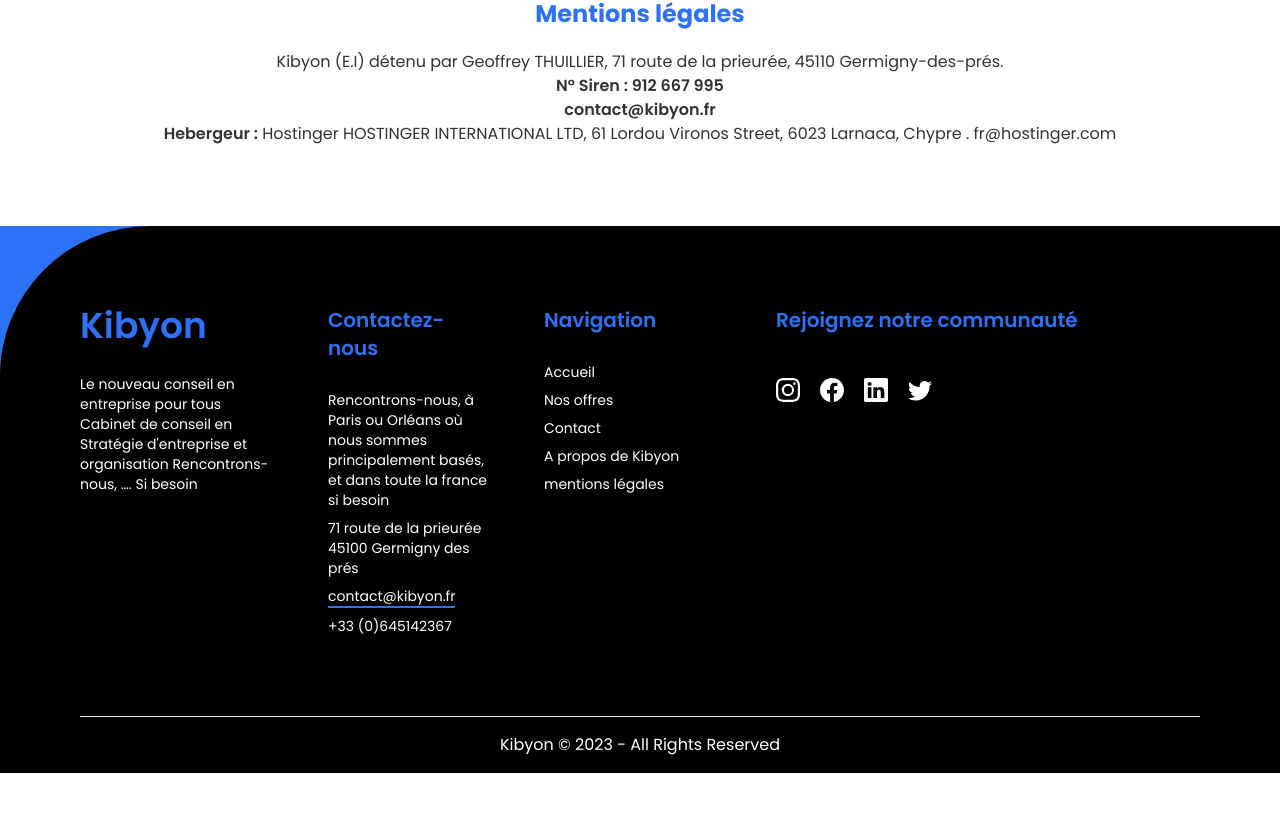
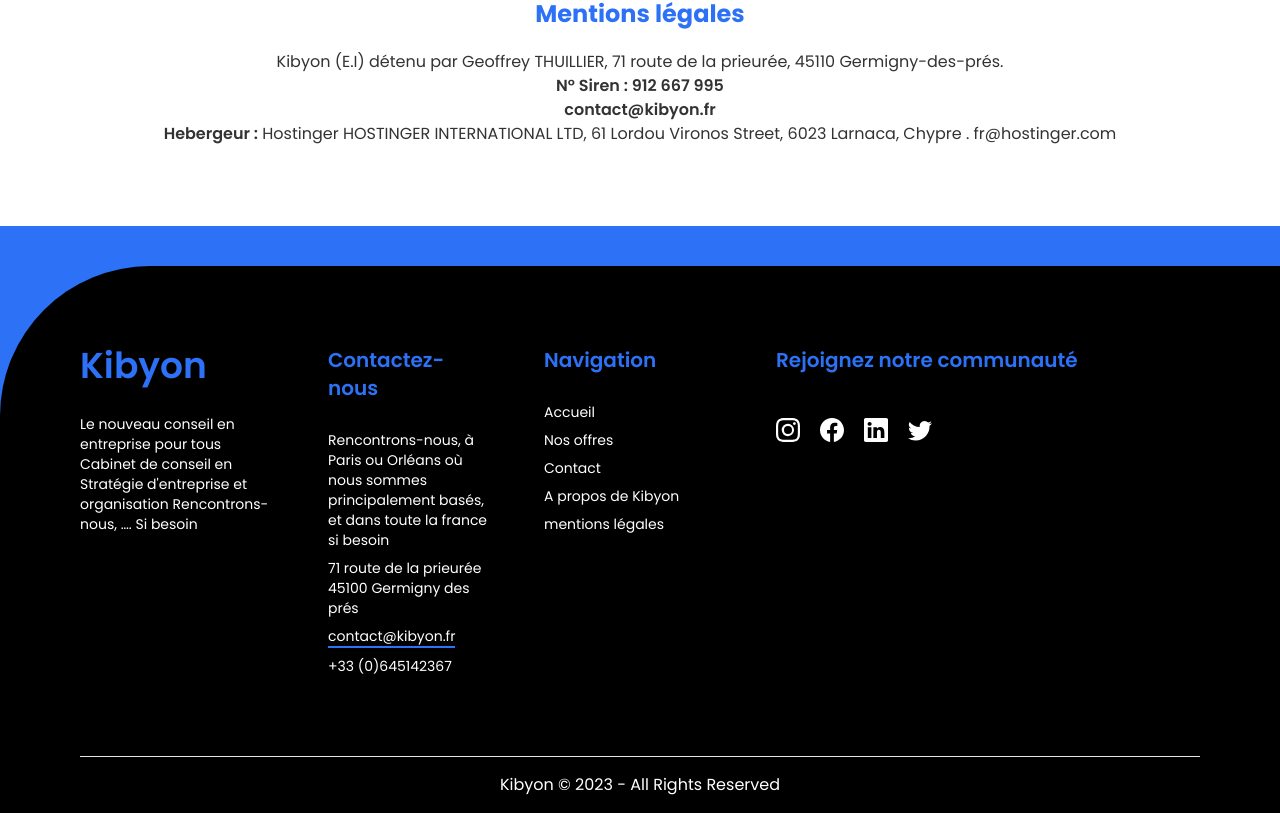
Before and after one commit to md-ashikur/kibyon-client, a React (Create React App) app: page /legal in a window 1280 px wide. Shown: the part 3954-4767 px from the top of the page. Before the commit the page ends 4727 px from the top, so only its background shows below. Built offline with nearby package versions, Linux system fonts and the light colour scheme.

Commit message:
footer update

```diff
--- a/package.json
+++ b/package.json
@@ -10,6 +10,7 @@
     "gsap": "^3.11.4",
     "react": "^18.2.0",
     "react-accessible-accordion": "^5.0.0",
+    "react-cookie-consent": "^8.0.1",
     "react-dom": "^18.2.0",
     "react-hook-form": "^7.43.2",
     "react-icons": "^4.7.1",
--- a/src/Components/Footer/Footer.jsx
+++ b/src/Components/Footer/Footer.jsx
@@ -3,10 +3,10 @@
 import { BsInstagram, BsFacebook, BsLinkedin, BsTwitter } from "react-icons/bs";
 
 const Footer = () => {
-
-
   return (
     <div className="bg-secondary">
+      <div className="bg-secondary h-10"></div>
+
       <footer className="footer grid lg:grid-cols-5 lg:gap-10 px-20 py-20 bg-primary text-base-100 rounded-tl-[150px]">
         <div>
           <span className="font-semibold mb-5 text-4xl text-secondary">
@@ -107,7 +107,7 @@
         </div>
       </footer>
       <div className="bg-primary">
-      <div className="border-t mx-20"></div>
+        <div className="border-t mx-20"></div>
       </div>
       <footer className="items-center justify-center flex px-10 py-4 bg-primary text-base-100">
         <p>Kibyon © {new Date().getFullYear()} - All Rights Reserved</p>
--- a/src/Pages/LegalPage/LegalPage.jsx
+++ b/src/Pages/LegalPage/LegalPage.jsx
@@ -323,6 +323,7 @@
         <p className="font-semibold">contact@kibyon.fr</p>
         <p><span className="font-semibold">Hebergeur :</span> Hostinger  HOSTINGER INTERNATIONAL LTD, 61 Lordou Vironos Street, 6023 Larnaca, Chypre . fr@hostinger.com</p>
       </div>
+
     </section>
   );
 };
```
Also changed, not shown: src/App.js (+12 -0 lines), 1 other file (tests, documents, lock files or other folders).
